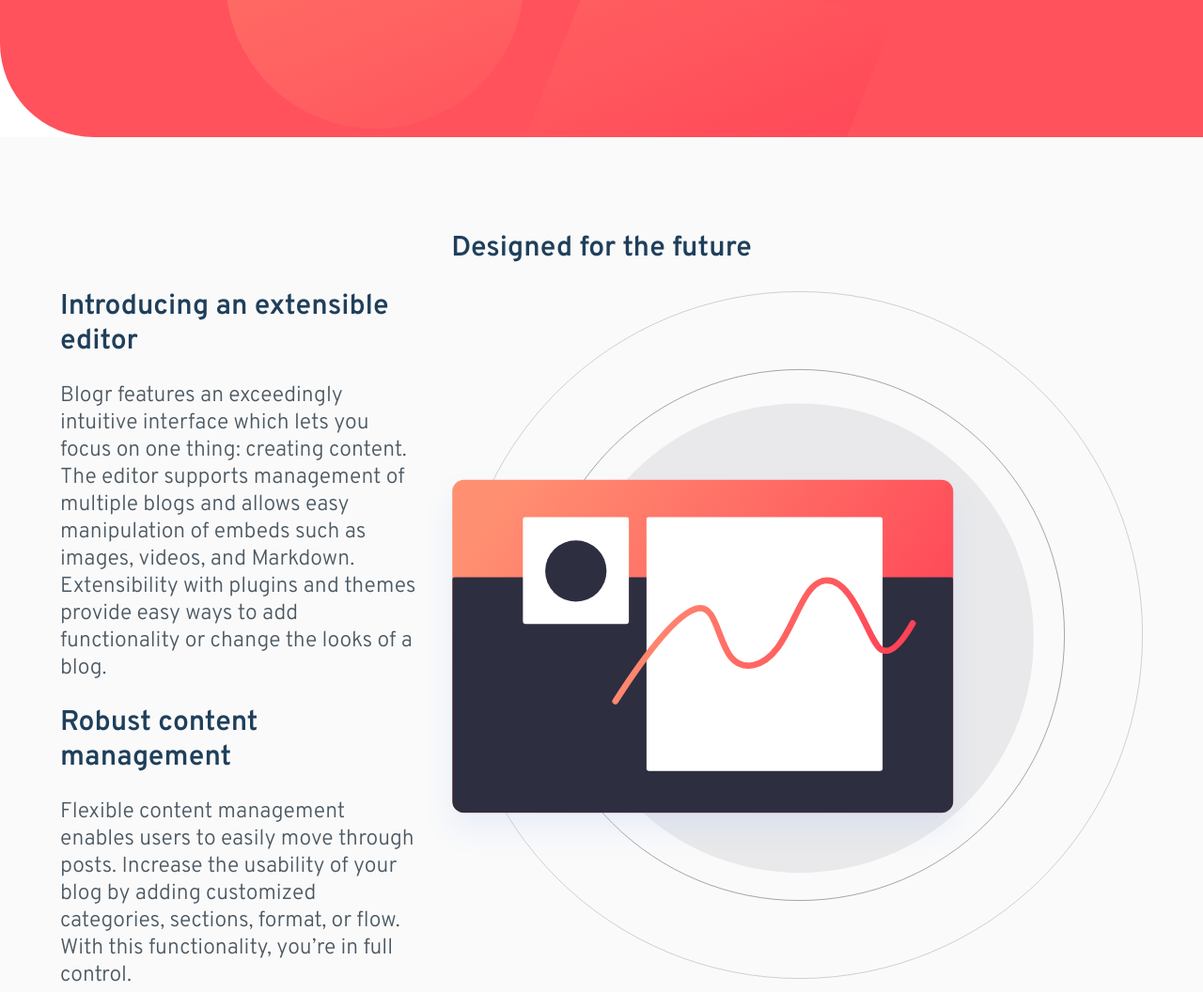
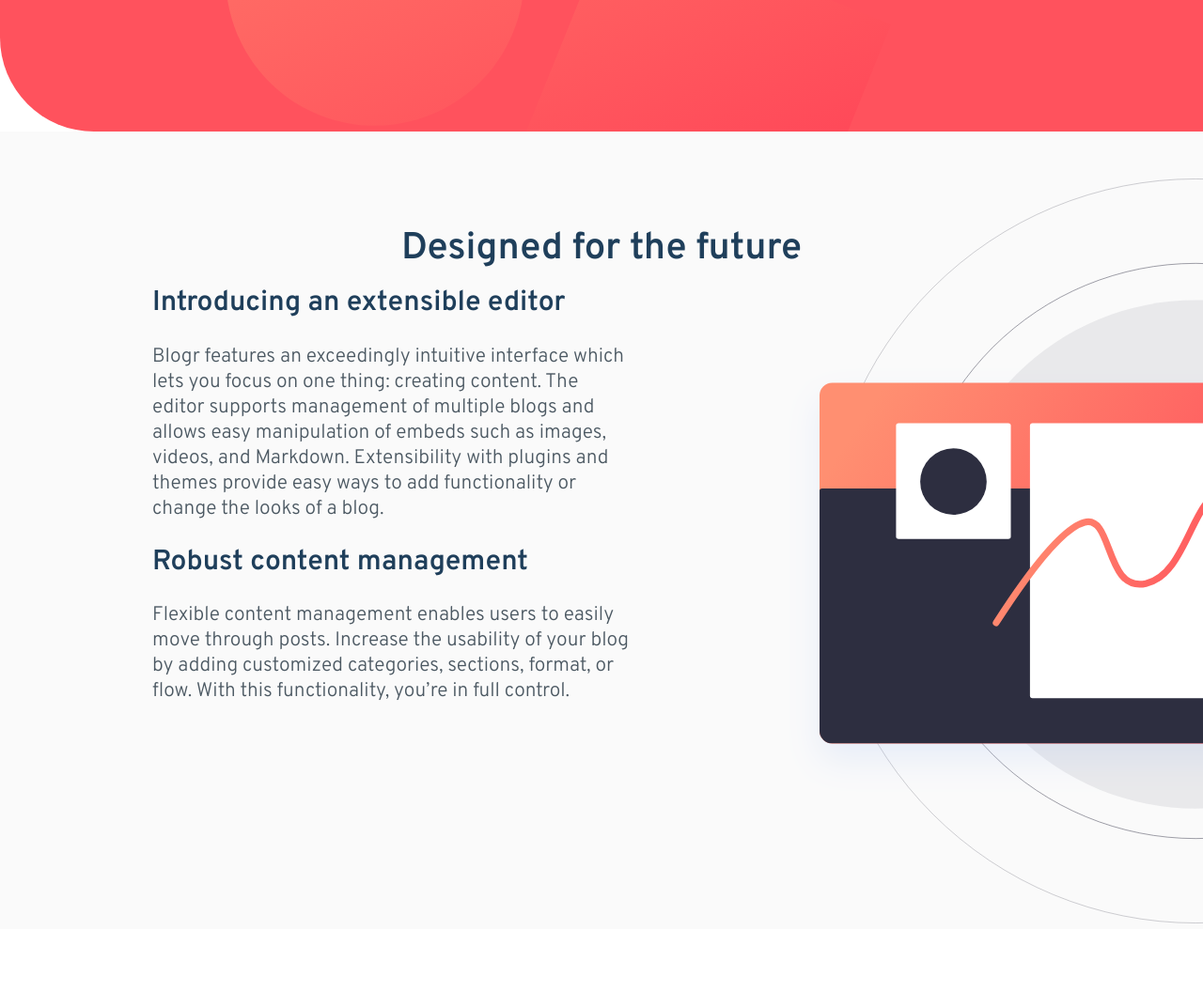
Before and after one commit to oasenyol/site-4, a plain HTML site: page index.html in a window 1280 px wide. Shown: the part 398-1454 px from the top of the page at 94% size. After the commit the page ends 1387 px from the top, so only its background shows below. Drawn offline with Linux system fonts and the light colour scheme.

Commit message:
section-one tamamlandi

```diff
--- a/style.css
+++ b/style.css
@@ -17,7 +17,7 @@ button {
   font-size: 20px;
 }
 p {
-  font-size: 23px;
+  font-size: 21px;
 }
 header {
 }
@@ -130,15 +130,19 @@ header {
 .section-one-container {
   display: flex;
   flex-direction: row;
-  justify-content: center;
+  justify-content: space-evenly;
   align-items: center;
   width: 100%;
+  overflow: hidden;
 }
 .section-one .baslik h2 {
-  text-align: center;
   margin-block-start: 0em;
   margin-block-end: 0em;
-  padding-top: 100px;
+  position: relative;
+  top: 100px;
+  z-index: 1;
+  text-align: center;
+  font-size: 40px;
 }
 .section-one h2 {
   color: hsl(208, 49%, 24%);
@@ -148,13 +152,15 @@ header {
   color: hsl(207, 13%, 34%);
 }
 .section-one-left {
-  width: 30%;
+  width: 40%;
+  margin-bottom: 130px;
 }
 
 .section-one-right {
-  width: 60%;
+  width: 65%;
+  margin-right: -550px;
 }
 
 .section-one-right img {
-    width: 100%;
+  width: 100%;
 }
```
Also changed, not shown: index.html (+1 -2 lines).
